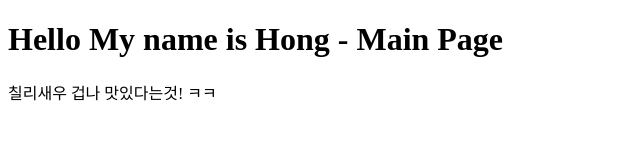
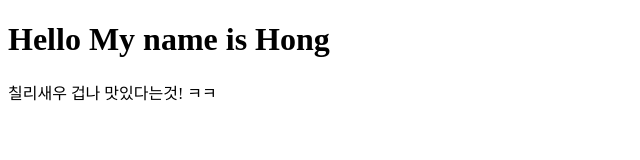
Before and after one commit to soongu/soon9_funny_css, a plain HTML site: page index.html in a window 1280 px wide. Shown: the whole page, without its empty margins (0-640 px from the left). Drawn offline with Linux system fonts and the light colour scheme.

Commit message:
Revert "Update index.html"
This reverts commit 128232faf6eea7f27bfbe7b4f5574cd61ffe9879.

```diff
--- a/index.html
+++ b/index.html
@@ -6,7 +6,7 @@
     <title>Funny Soon9</title>
 </head>
 <body>
-    <h1>Hello My name is Hong - Main Page</h1>
+    <h1>Hello My name is Hong</h1>
     <p>칠리새우 겁나 맛있다는것! ㅋㅋ</p>
 </body>
 </html>
```
